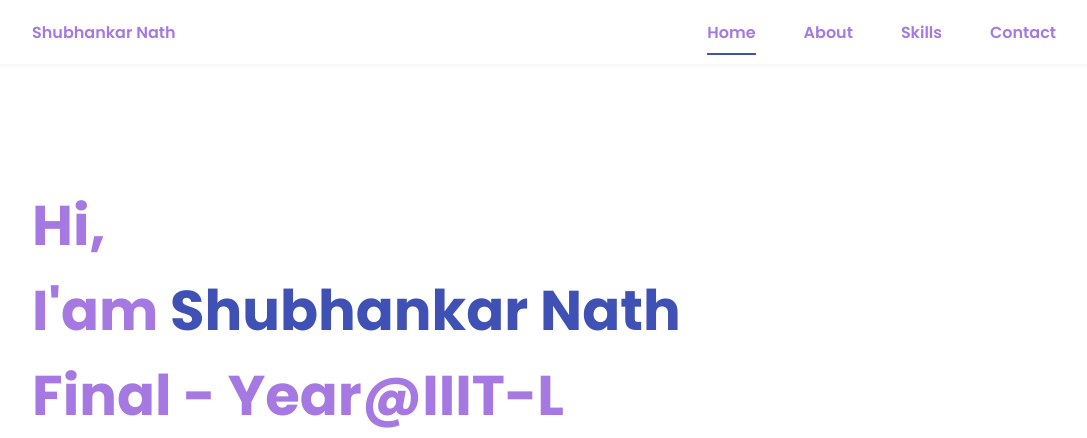
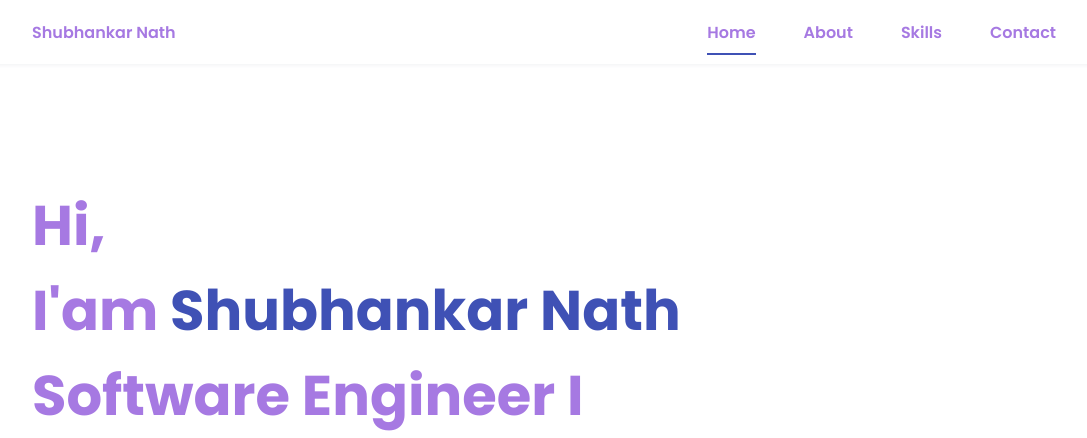
Before and after one commit to shubhankarnath/Personal-Portfolio-Shubhankar, a plain HTML site: page index.html in a window 1280 px wide. Shown: the top 438 px of the page, without its empty margins (96-1183 px from the left). Drawn offline with nearby package versions, Linux system fonts and the light colour scheme.

Commit message:
Update index.html

```diff
--- a/index.html
+++ b/index.html
@@ -62,12 +62,11 @@
           <h1 class="home__title">
             Hi,<br />I'am
             <span class="home__title-color">Shubhankar Nath</span><br />
-            Final - Year@IIIT-L
+            Software Engineer I
           </h1>
 
           <a href="https://recipebyshubhankar.netlify.app/contact" class="button">Contact</a>
           <a href="https://drive.google.com/file/d/1c8kuoAq4DUnU1aAM50CX7dkkPPsaavi5/view" class="button">Resume</a>
-
           <a href="https://real-estate-app-new.onrender.com/" class="button" style="margin-left: 2rem">Project - 1</a>
         </div>
 
```
